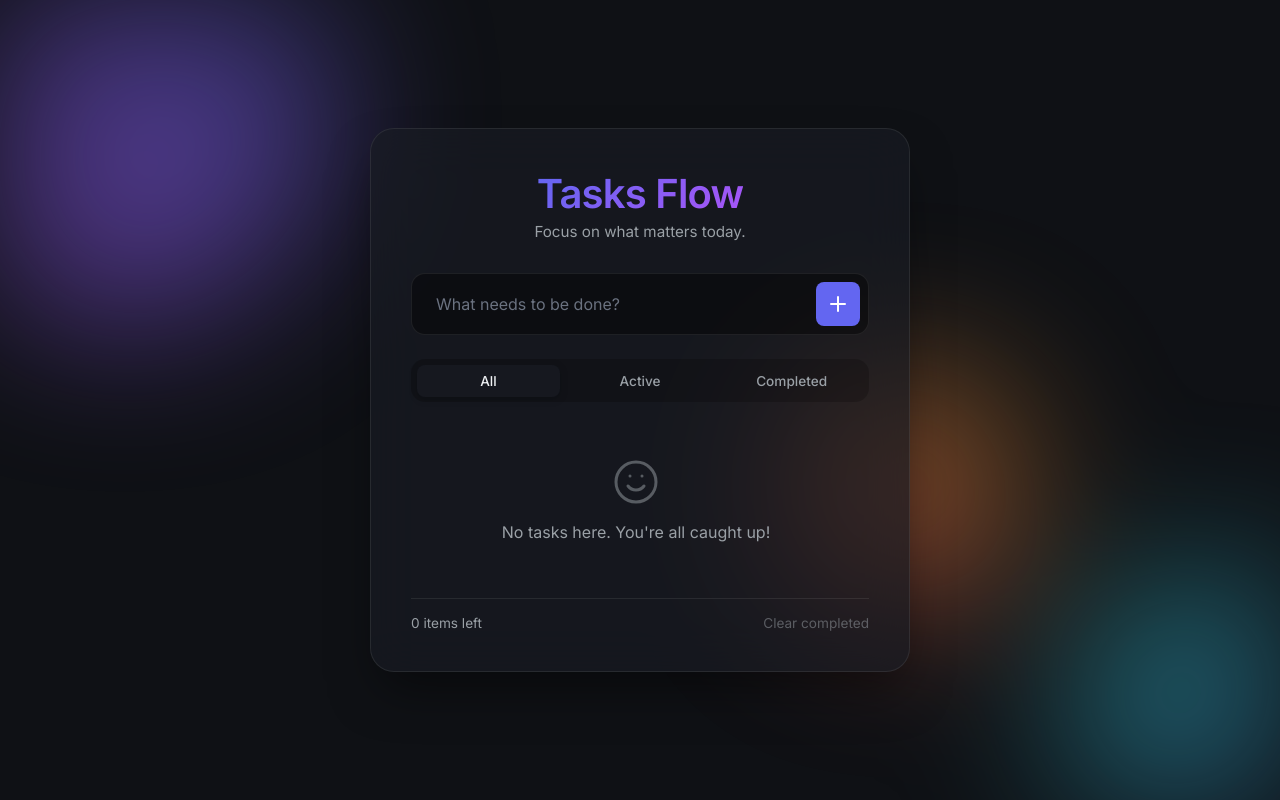
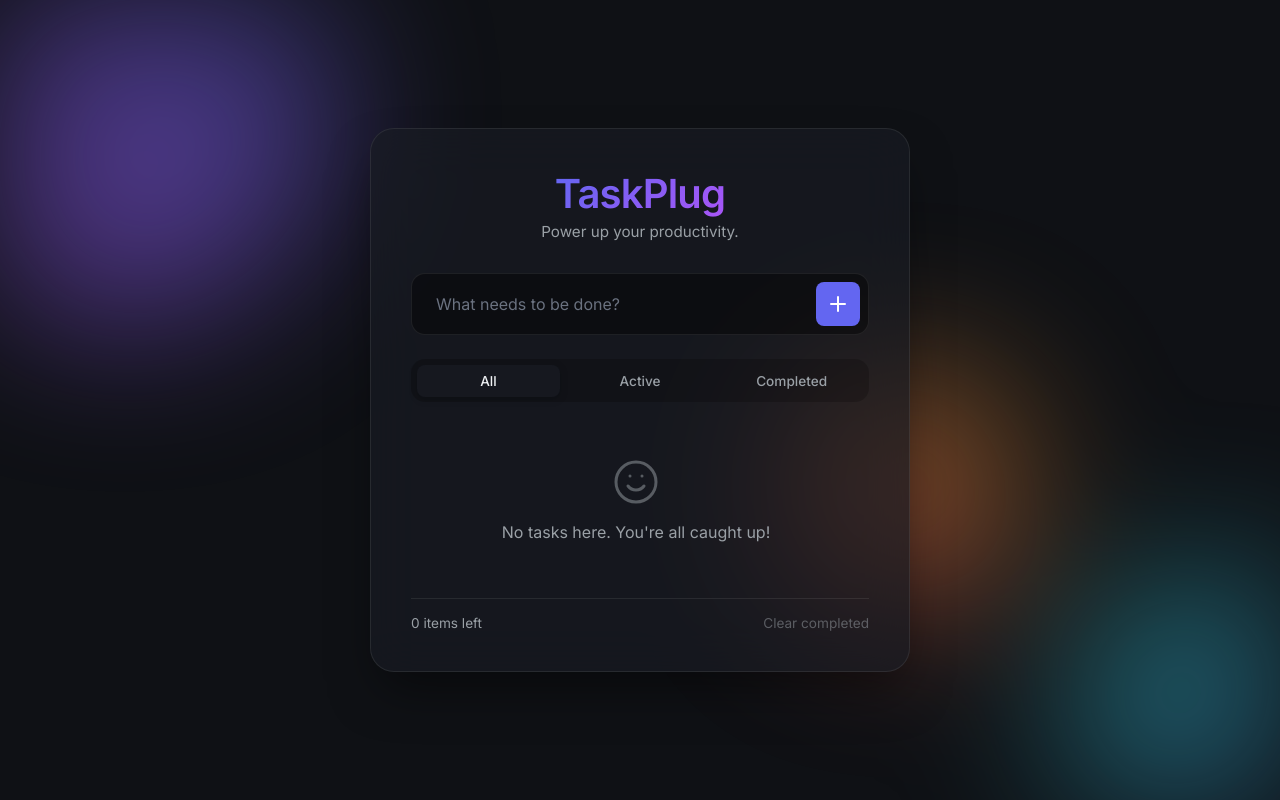
Before and after one commit to toluomorodion/Productivity-App, a plain HTML site: page index.html in a window 1280 px wide. Drawn offline with Linux system fonts and the light colour scheme.

Commit message:
com 4: text updates

```diff
--- a/index.html
+++ b/index.html
@@ -21,8 +21,8 @@
 
     <main class="app-container">
         <header>
-            <h1>Tasks Flow</h1>
-            <p class="subtitle">Focus on what matters today.</p>
+            <h1>TaskPlug</h1>
+            <p class="subtitle">Power up your productivity.</p>
         </header>
 
         <form id="todo-form" class="input-group">
```
